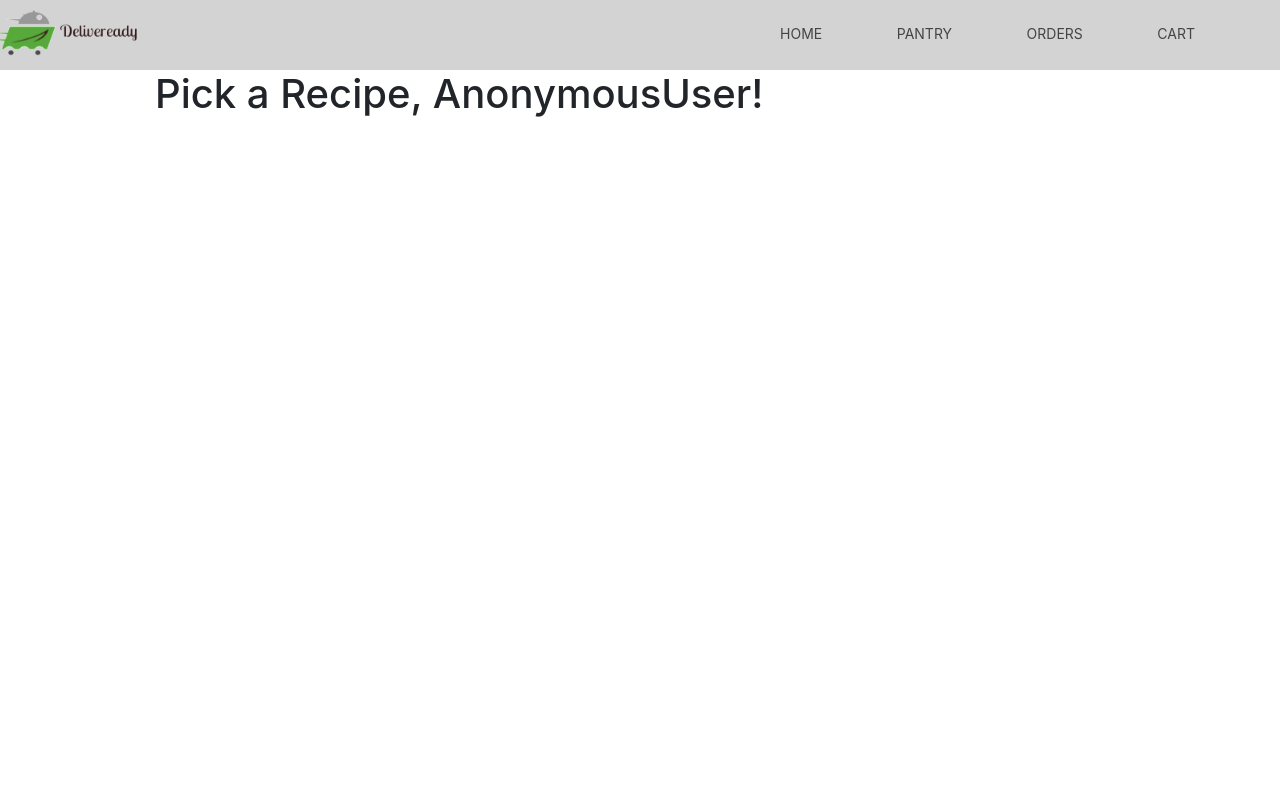
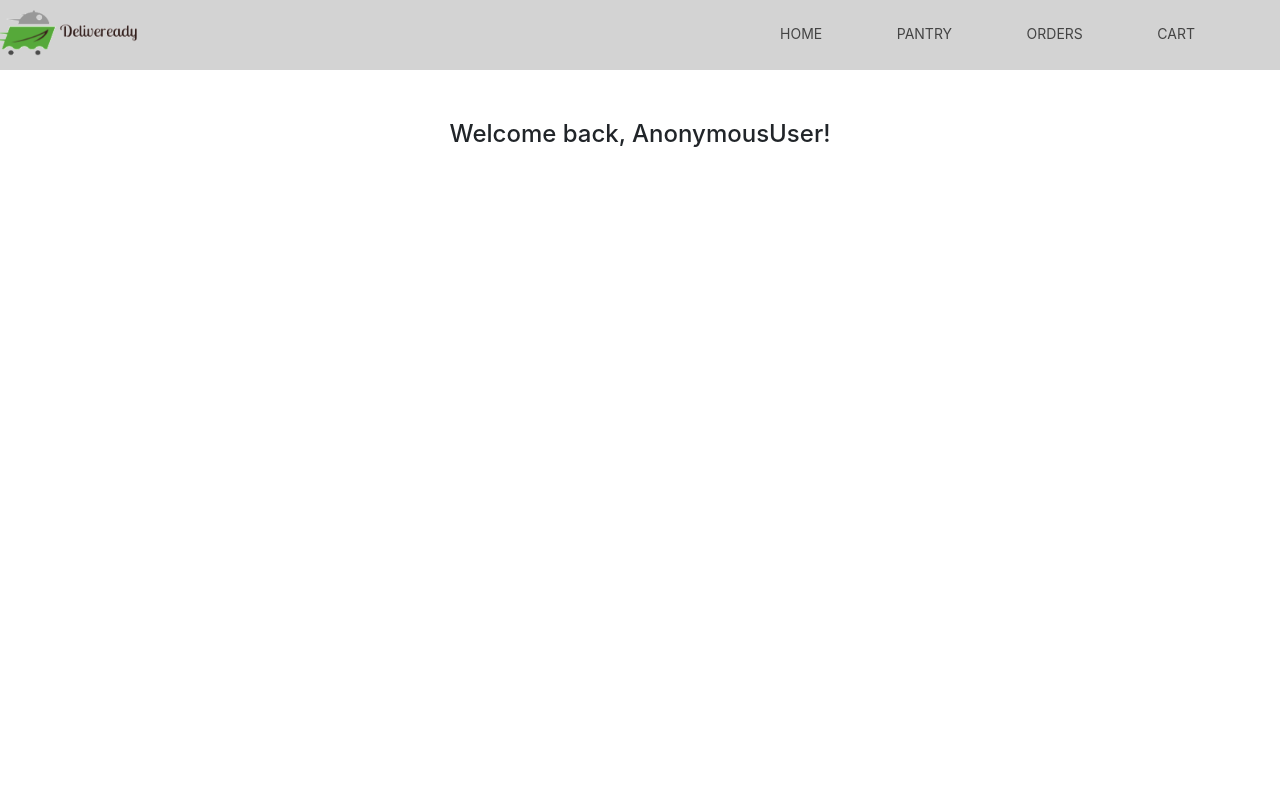
Before and after one commit to smitra33/Deliveready, a Django app: page /home/ in a window 1280 px wide. Run offline with Django 3.2, Linux system fonts and the light colour scheme; some libraries are stand-ins or nearby versions.

Commit message:
Some more CSS changes

```diff
--- a/Deliveready/orders/static/css/orderlist.css
+++ b/Deliveready/orders/static/css/orderlist.css
@@ -122,6 +122,7 @@ body {
     font-family: 'Segoe UI';
     background-size: cover;
     background-repeat: no-repeat;
+    background-color: ghostwhite;
 }
 
 .white-background {
--- a/Deliveready/pantry/static/css/style.css
+++ b/Deliveready/pantry/static/css/style.css
@@ -4,6 +4,7 @@ body, html {
     background-repeat: no-repeat;
     background-size: cover;
     font-family: 'Segoe UI';
+    background-color: ghostwhite;
 }
 
 .pantryCard {
--- a/Deliveready/recipes/static/css/index.css
+++ b/Deliveready/recipes/static/css/index.css
@@ -3,7 +3,10 @@
 }
 
 body {
-  background: lightgray !important;
+    font-family: 'Segoe UI';
+    background-size: cover;
+    background-repeat: no-repeat;
+    background-color: ghostwhite;
 }
 
 .card {
--- a/Deliveready/recipes/static/css/make_recipe.css
+++ b/Deliveready/recipes/static/css/make_recipe.css
@@ -137,4 +137,5 @@ body {
     background-image: url("../images/foodback.jpeg");
     background-size: cover;
     background-repeat: no-repeat;
+    background-color: ghostwhite;
 }
--- a/Deliveready/recipes/static/css/recipe.css
+++ b/Deliveready/recipes/static/css/recipe.css
@@ -86,7 +86,7 @@ body {
 .btn {
     border-radius: 0;
     width: fit-content;
-    background-color: #69F0AE;
+    background-color: #7f9ca8;
     box-shadow: 0px 10px 10px #E0E0E0;
     z-index: 1;
     color: white;
@@ -183,3 +183,10 @@ input[type="number"] {
   -moz-appearance: textfield;
   -webkit-appearance: none;
 }
+
+body {
+    font-family: 'Segoe UI';
+    background-size: cover;
+    background-repeat: no-repeat;
+    background-color: ghostwhite;
+}
--- a/Deliveready/recipes/templates/index.html
+++ b/Deliveready/recipes/templates/index.html
@@ -34,7 +34,7 @@
     </div>
 </header>
 <body>
-<h1>Pick a Recipe, {{ user }}!</h1>
+<h4 style="padding-top: 50px; text-align: center">Welcome back, {{ user }}!</h4>
 {% if user.is_authenticated %}
   {% for obj in object_list %}
     <div class="container mx-auto mt-4">
@@ -45,7 +45,7 @@
             <div class="card-body">
               <h5 class="card-title">{{obj.title}}</h5>
               <h6 class="card-subtitle">Rating: {{obj.rating}}</h6>
-                 <a href="{% url 'recipes:recipe' obj.id %}"class="btn mr-2"><i class="fas fa-link"></i> View Recipe</a>
+                 <a href="{% url 'recipes:recipe' obj.id %}" class="btn mr-2" style="float: center"><i class="fas fa-link"></i> View Recipe</a>
             </div>
           </div>
         </div>
--- a/Deliveready/shoppingcart/static/css/style.css
+++ b/Deliveready/shoppingcart/static/css/style.css
@@ -3,7 +3,8 @@ body, html {
     background-position: center;
     background-repeat: no-repeat;
     background-size: cover;
-    font-family: 'Segoe UI'
+    font-family: 'Segoe UI';
+    background-color: ghostwhite;
 }
 
 .cartTitle {
```
